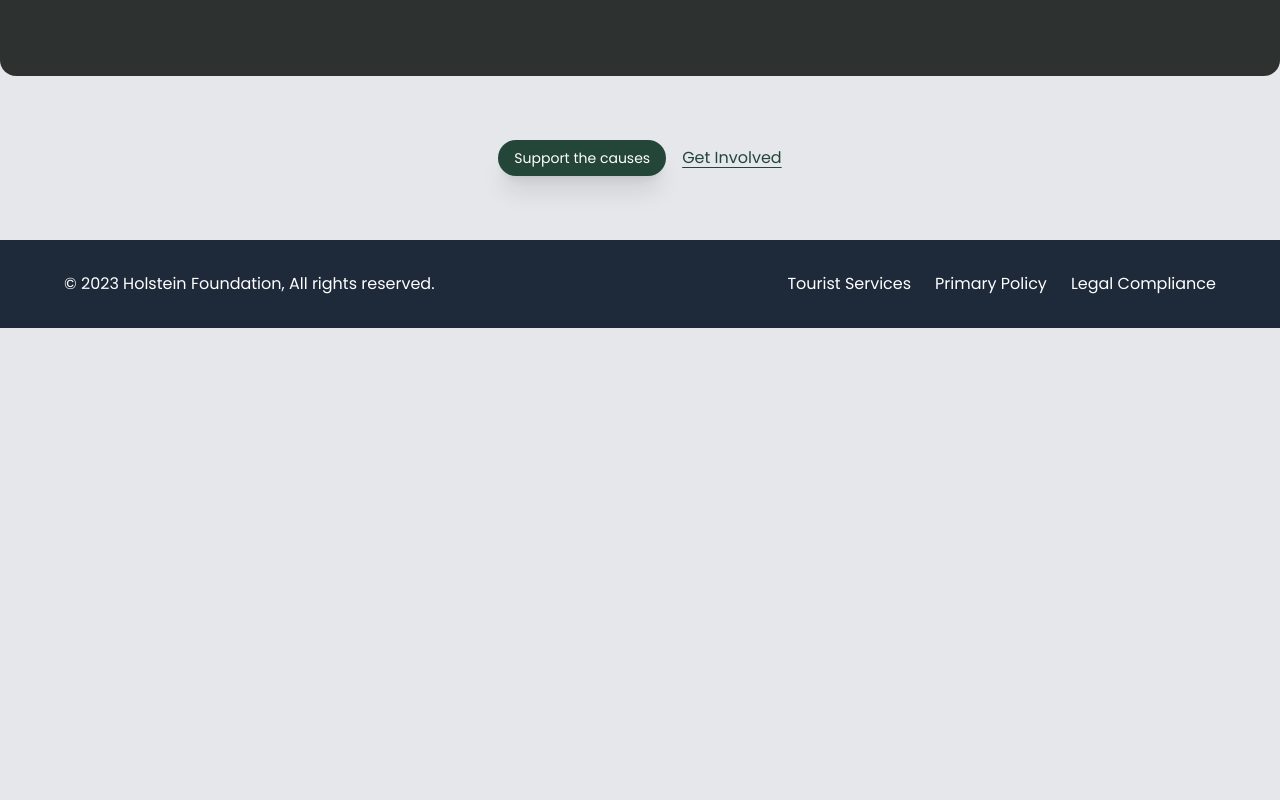
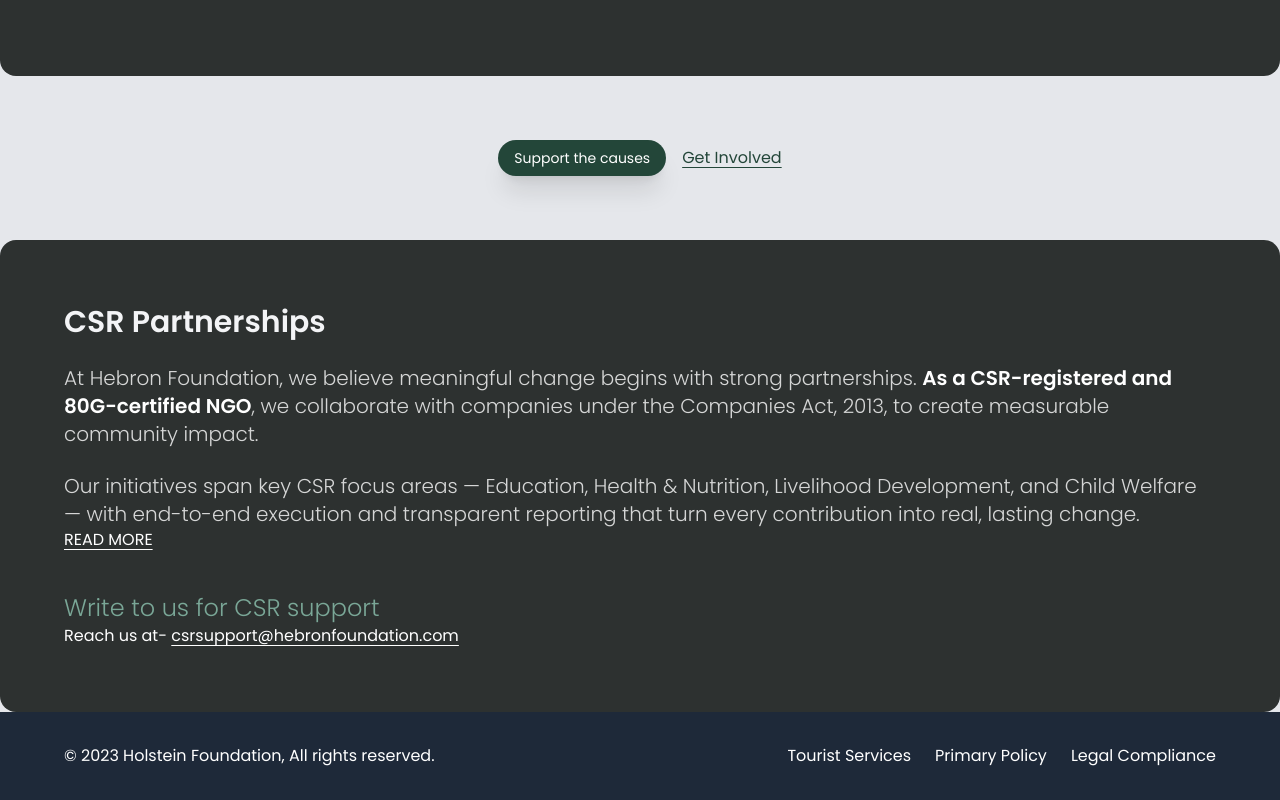
Before and after one commit to ngohebron/hebron-client, a React (Vite) app in the folder hebronWeb/: page /ourwork in a window 1280 px wide. Shown: the part 2874-3674 px from the top of the page. Before the commit the page ends 3202 px from the top, so only its background shows below. Built offline with nearby package versions, Linux system fonts and the light colour scheme.

Commit message:
CSR block added

```diff
--- a/hebronWeb/src/pages/Ourwork.jsx
+++ b/hebronWeb/src/pages/Ourwork.jsx
@@ -174,6 +174,7 @@
         </div>
       </section>
 
+      {/* Support and Involved Buttons */}
       <div className="my-16 flex justify-center items-center gap-4">
         <button
           onClick={(e) => e.preventDefault()}
@@ -189,6 +190,37 @@
           Get Involved
         </span>
       </div>
+
+      <section className="py-16 px-6 bgCustomBlack rounded-2xl ">
+        <div className="max-w-6xl mx-auto">
+          <h2 className="text-3xl text-gray-100  font-semibold mb-6">
+            CSR Partnerships
+          </h2>
+
+          <p className="text-xl font-light text-white/80">
+            At Hebron Foundation, we believe meaningful change begins with
+            strong partnerships. <span className="font-bold text-white">As a CSR-registered and 80G-certified NGO</span>, we
+            collaborate with companies under the Companies Act, 2013, to create
+            measurable community impact.
+          </p>
+
+          <p className="text-xl font-light text-white/80 mt-6">
+            Our initiatives span key CSR focus areas — Education, Health &
+            Nutrition, Livelihood Development, and Child Welfare — with
+            end-to-end execution and transparent reporting that turn every
+            contribution into real, lasting change.
+          </p>
+
+          <span
+            onClick={(e) => e.preventDefault()}
+            className="text-white font-medium underline underline-offset-4 cursor-pointer hover:text-emerald-900 transition"
+          >
+            READ MORE
+          </span>
+          <h1 className="text-2xl text-[#7AA797] font-light mt-10">Write to us for CSR support</h1>
+          <p className="text-white">Reach us at- <span className="underline underline-offset-4">csrsupport@hebronfoundation.com</span></p>
+        </div>
+      </section>
 
       <footer className="bg-gray-800 text-white py-8 px-6">
         <div className="max-w-6xl mx-auto">
```
